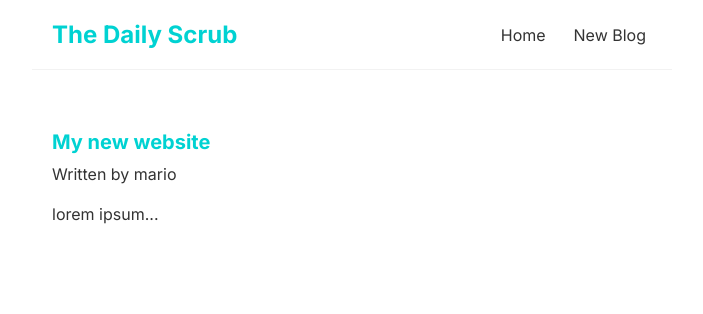
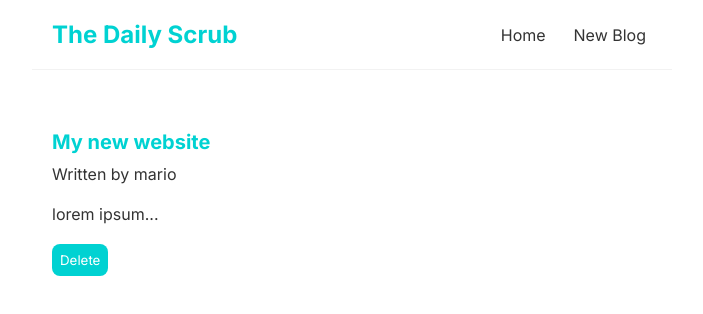
Before and after one commit to BradleyBuckets/react-micro-blog, a React (Create React App) app: page /blogs/1 in a window 1280 px wide. Shown: the top 314 px of the page, without its empty margins (288-991 px from the left). Built offline with nearby package versions, Linux system fonts and the light colour scheme; data requests are answered from the project's data file.

Commit message:
Add delete functionality

```diff
--- a/data/db.json
+++ b/data/db.json
@@ -17,12 +17,6 @@
       "body": "lorem ipsum...",
       "author": "mario",
       "id": 3
-    },
-    {
-      "title": "hello",
-      "body": "well hello",
-      "author": "mario",
-      "id": 4
     }
   ]
 }
--- a/src/BlogDetails.js
+++ b/src/BlogDetails.js
@@ -1,9 +1,22 @@
-import React from "react";
-import { useParams } from "react-router-dom/cjs/react-router-dom.min";
+import React, { useState } from "react";
+import { useHistory, useParams } from "react-router-dom";
 import useFetch from "./useFetch";
 
 const BlogDetails = () => {
   const { id } = useParams();
+  let [isPending, setIsPending] = useState(false);
+  let history = useHistory();
+
+  const handleDelete = () => {
+    setIsPending(true);
+    fetch("http://localhost:8000/blogs/" + blog.id, {
+      method: "DELETE",
+    }).then(() => {
+      setIsPending(false);
+      console.log("blog deleted");
+      history.push("/");
+    });
+  };
 
   const { data: blog, isLoading } = useFetch(
     "http://localhost:8000/blogs/" + id
@@ -17,6 +30,8 @@ const BlogDetails = () => {
           <h2>{blog.title}</h2>
           <p>Written by {blog.author}</p>
           <div>{blog.body}</div>
+          {!isPending && <button onClick={handleDelete}>Delete</button>}
+          {isPending && <button disabled>Deleting...</button>}
         </article>
       )}
     </div>
```
